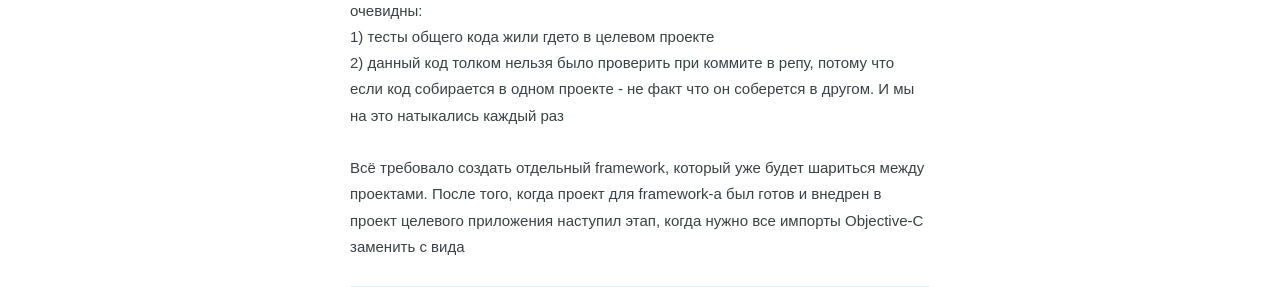
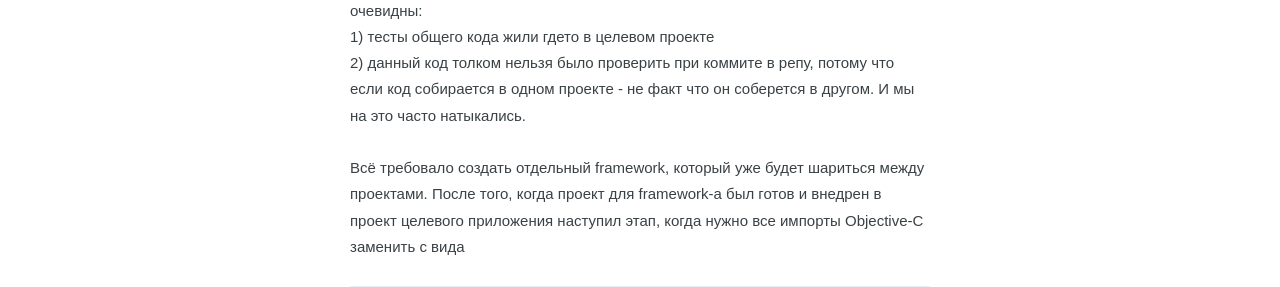
Before and after one commit to chchrn/chchrn.github.io, a Jekyll site: the page built from _posts/2020-12-03-migrate_to_frameworks.md, in a window 1280 px wide. Shown: the part 315-602 px from the top of the page. Built offline with Jekyll 4.4.1, drawn with Linux system fonts in a browser that asks for light colours.

```diff
--- a/_posts/2020-12-03-migrate_to_frameworks.md
+++ b/_posts/2020-12-03-migrate_to_frameworks.md
@@ -6,7 +6,7 @@
 
 Долгое время у нас в проектах был общий код, который шарился между несколькими проектами. Всё время этот код был просто свалкой файлов, который мы подключали через git submodule в основной проект. Минусы такого подхода очевидны:
 1) тесты общего кода жили гдето в целевом проекте
-2) данный код толком нельзя было проверить при коммите в репу, потому что если код собирается в одном проекте - не факт что он соберется в другом. И мы на это натыкались каждый раз
+2) данный код толком нельзя было проверить при коммите в репу, потому что если код собирается в одном проекте - не факт что он соберется в другом. И мы на это часто натыкались.
 
 Всё требовало создать отдельный framework, который уже будет шариться между проектами.
 После того, когда проект для framework-а был готов и внедрен в проект целевого приложения наступил этап, когда нужно все импорты Objective-C заменить с вида
```
